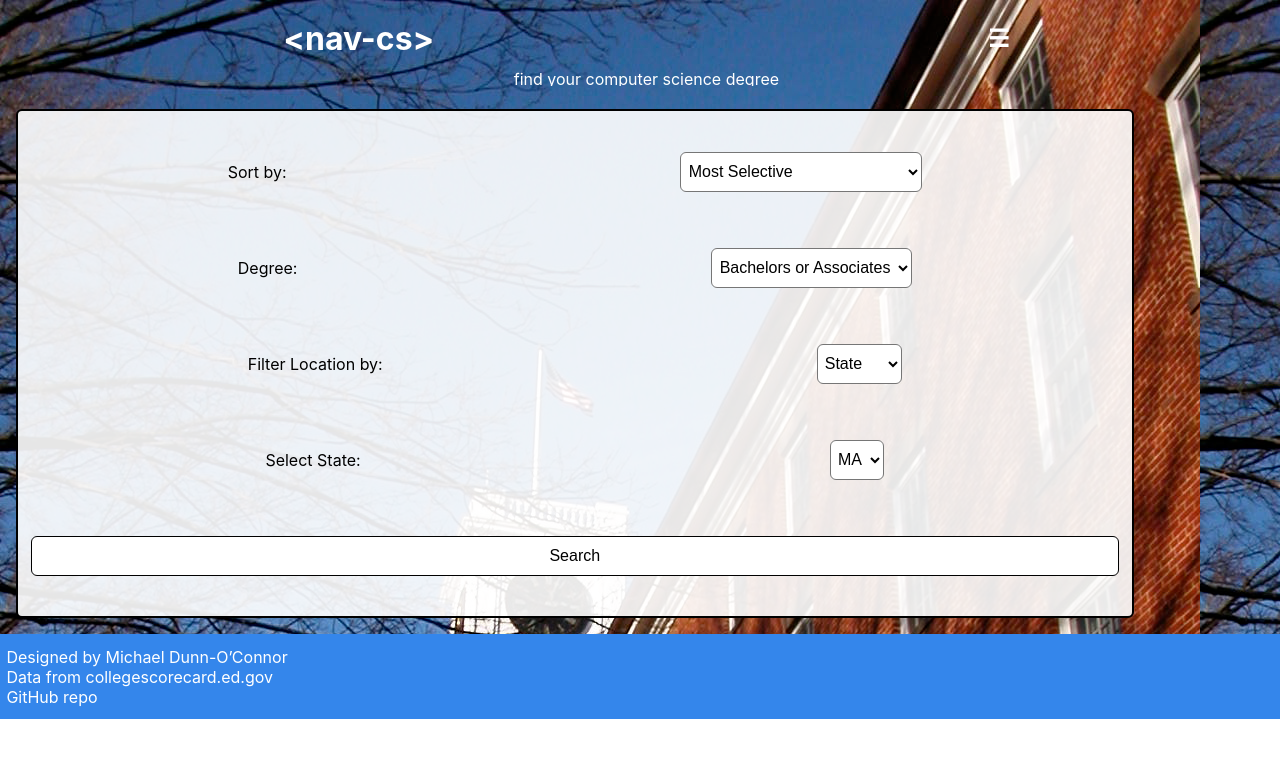
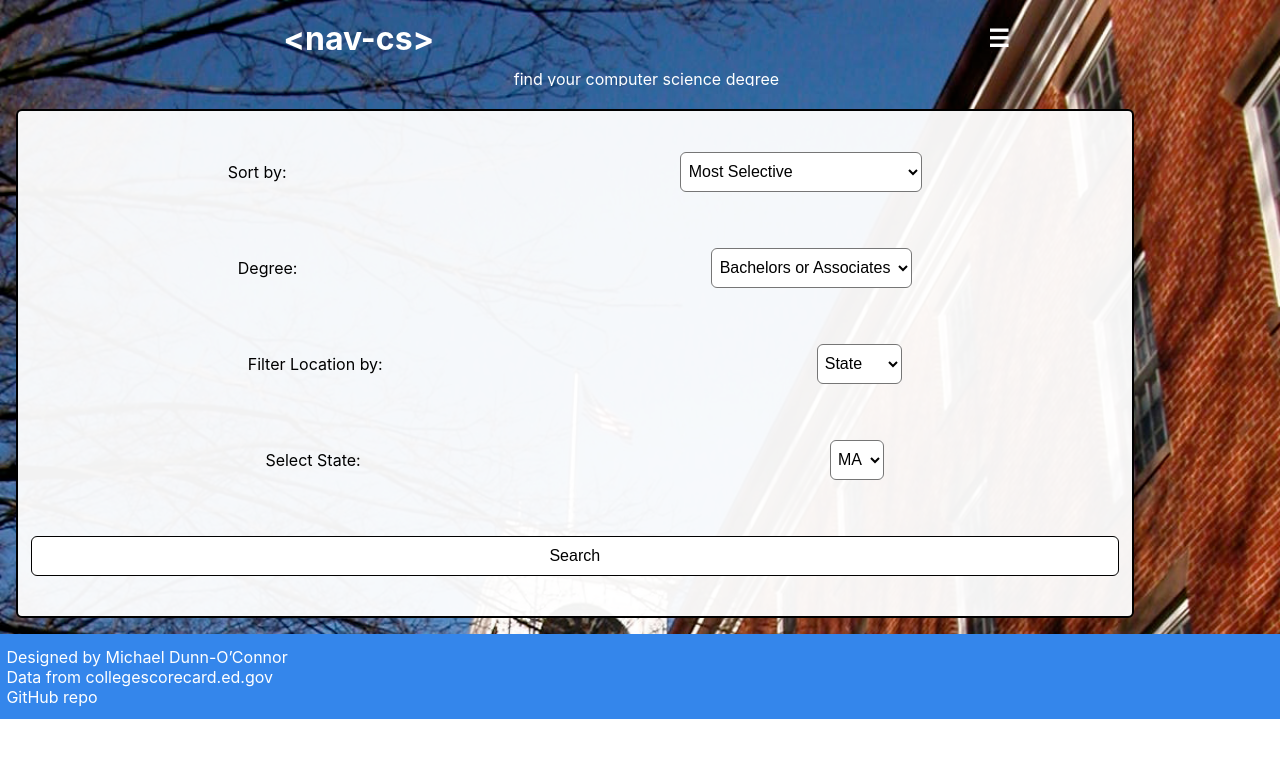
Before and after one commit to dunnoconnor/nav-cs, a React (Create React App) app: page / in a window 1280 px wide. Shown: the top 758 px of the page. Built offline with nearby package versions, Linux system fonts and the light colour scheme.

Commit message:
background resize

```diff
--- a/src/App.css
+++ b/src/App.css
@@ -5,6 +5,8 @@
   flex-direction: column;
   min-height: min-content;
   background-image: url("./components/college.jpeg");
+  background-repeat: repeat-y;
+  background-size: 100% auto;
 }
 
 .Header{
@@ -42,7 +44,7 @@
   margin: 0.4rem;
   padding: 0.4rem;
 
-  background-color: rgb(255, 255, 255);
+  background-color: rgba(255, 255, 255, 0.95);
   border-style: solid;
   border-radius: 6px;
   border-width: 2px;
@@ -68,7 +70,7 @@ a {
   margin: 1rem;
   padding: 0.5rem;
 
-  background-color: rgba(255, 255, 255, 0.9);
+  background-color: rgba(255, 255, 255, 0.95);
   border-style: solid;
   border-radius: 6px;
   border-width: 2px;
```
